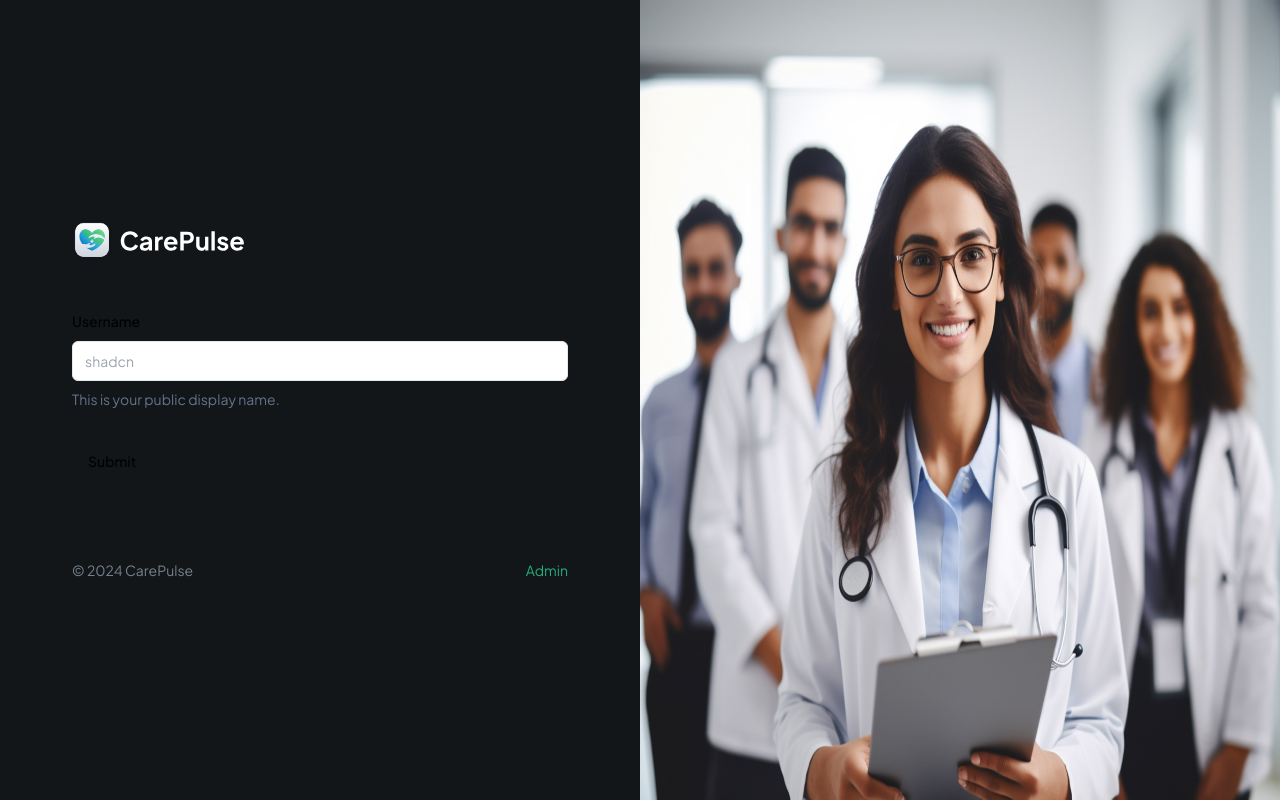
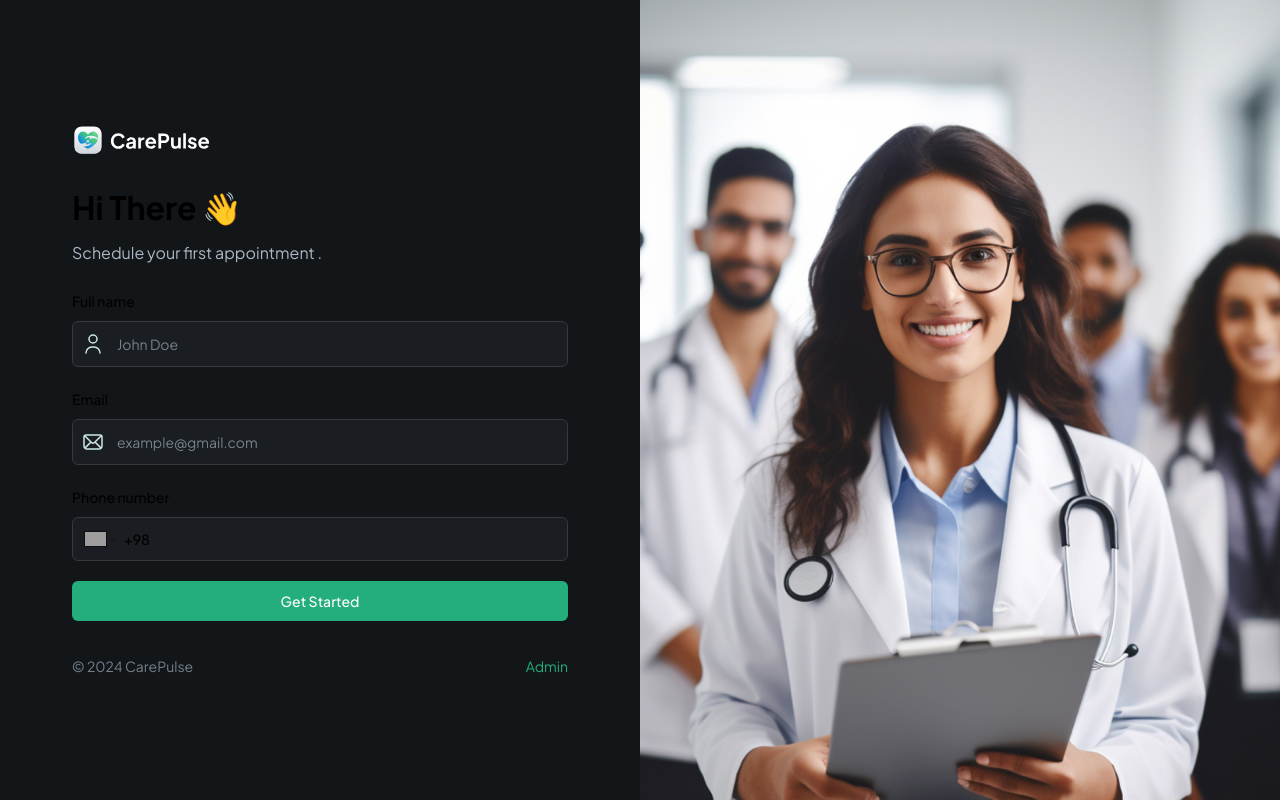
Before and after one commit to ali-smz/care-pulse, a Next.js app: page / in a window 1280 px wide. Built offline with nearby package versions, Linux system fonts and the light colour scheme; grey boxes are pictures that could not be loaded.

Commit message:
patient form compeleted

```diff
--- a/app/globals.css
+++ b/app/globals.css
@@ -49,7 +49,7 @@
   }
 
   .header {
-    @apply text-32-bold md:text-36-bold;
+    @apply text-32-bold;
   }
 
   .sub-header {
--- a/app/page.tsx
+++ b/app/page.tsx
@@ -12,10 +12,10 @@
             width={1000}
             height={1000}
             alt="patient"
-            className="mb-12 h-10 w-fit"
+            className="mb-8 h-8 w-fit"
           />
           <PatientForm />
-          <div className="text-14-regular mt-20 flex justify-between">
+          <div className="text-14-regular mt-9 flex justify-between">
             <p className="xl:text-left justify-items-end text-dark-600">
               © 2024 CarePulse
             </p>
@@ -30,7 +30,7 @@
         height={1000}
         width={1000}
         alt="patient"
-        className=" max-w-[50%]"
+        className="side-img max-w-[50%]"
       />
     </div>
   );
--- /dev/null
+++ b/components/CustomFormField.tsx
@@ -0,0 +1,158 @@
+"use client";
+import {
+  FormControl,
+  FormField,
+  FormItem,
+  FormLabel,
+  FormMessage,
+} from "@/components/ui/form";
+import { Input } from "@/components/ui/input";
+import { Control } from "react-hook-form";
+import { FormFieldType } from "./forms/PatientForm";
+import Image from "next/image";
+import "react-phone-number-input/style.css";
+import PhoneInput from "react-phone-number-input";
+import { E164Number } from "libphonenumber-js/core";
+
+interface CustomProps {
+  control: Control<any>;
+  fieldType: FormFieldType;
+  name: string;
+  label?: string;
+  placeholder?: string;
+  iconSrc?: string;
+  iconAlt?: string;
+  disabled?: boolean;
+  dateFormat?: string;
+  showTimeSelect?: boolean;
+  children?: React.ReactNode;
+  renderSkeleton?: (field: any) => React.ReactNode;
+}
+
+const RenderInput = ({ field, props }: { field: any; props: CustomProps }) => {
+  switch (props.fieldType) {
+    case FormFieldType.INPUT:
+      return (
+        <div className="flex rounded-md border border-dark-500 bg-dark-400">
+          {props.iconSrc && (
+            <Image
+              src={props.iconSrc}
+              height={24}
+              width={24}
+              alt={props.iconAlt || "icon"}
+              className="ml-2"
+            />
+          )}
+          <FormControl>
+            <Input
+              placeholder={props.placeholder}
+              {...field}
+              className="shad-input border-0"
+            />
+          </FormControl>
+        </div>
+      );
+    // case FormFieldType.TEXTAREA:
+    //   return (
+    //     <FormControl>
+    //       <Textarea
+    //         placeholder={props.placeholder}
+    //         {...field}
+    //         className="shad-textArea"
+    //         disabled={props.disabled}
+    //       />
+    //     </FormControl>
+    //   );
+    case FormFieldType.PHONE_INPUT:
+      return (
+        <FormControl>
+          <PhoneInput
+            defaultCountry="IR"
+            placeholder={props.placeholder}
+            international
+            withCountryCallingCode
+            value={field.value as E164Number | undefined}
+            onChange={field.onChange}
+            className="input-phone"
+          />
+        </FormControl>
+      );
+    // case FormFieldType.CHECKBOX:
+    //   return (
+    //     <FormControl>
+    //       <div className="flex items-center gap-4">
+    //         <Checkbox
+    //           id={props.name}
+    //           checked={field.value}
+    //           onCheckedChange={field.onChange}
+    //         />
+    //         <label htmlFor={props.name} className="checkbox-label">
+    //           {props.label}
+    //         </label>
+    //       </div>
+    //     </FormControl>
+    //   );
+    // case FormFieldType.DATE_PICKER:
+    //   return (
+    //     <div className="flex rounded-md border border-dark-500 bg-dark-400">
+    //       <Image
+    //         src="/assets/icons/calendar.svg"
+    //         height={24}
+    //         width={24}
+    //         alt="user"
+    //         className="ml-2"
+    //       />
+    //       <FormControl>
+    //         <ReactDatePicker
+    //           showTimeSelect={props.showTimeSelect ?? false}
+    //           selected={field.value}
+    //           onChange={(date: Date) => field.onChange(date)}
+    //           timeInputLabel="Time:"
+    //           dateFormat={props.dateFormat ?? "MM/dd/yyyy"}
+    //           wrapperClassName="date-picker"
+    //         />
+    //       </FormControl>
+    //     </div>
+    //   );
+    // case FormFieldType.SELECT:
+    //   return (
+    //     <FormControl>
+    //       <Select onValueChange={field.onChange} defaultValue={field.value}>
+    //         <FormControl>
+    //           <SelectTrigger className="shad-select-trigger">
+    //             <SelectValue placeholder={props.placeholder} />
+    //           </SelectTrigger>
+    //         </FormControl>
+    //         <SelectContent className="shad-select-content">
+    //           {props.children}
+    //         </SelectContent>
+    //       </Select>
+    //     </FormControl>
+    //   );
+    case FormFieldType.SKELETON:
+      return props.renderSkeleton ? props.renderSkeleton(field) : null;
+    default:
+      return null;
+  }
+};
+
+const CustomFormField = (props: CustomProps) => {
+  const { control, fieldType, label, name } = props;
+  return (
+    <FormField
+      control={control}
+      name={name}
+      render={({ field }) => (
+        <FormItem className="flex-1">
+          {fieldType !== FormFieldType.CHECKBOX && label && (
+            <FormLabel>{label}</FormLabel>
+          )}
+          <RenderInput field={field} props={props} />
+          <FormMessage className="shad-error" />
+        </FormItem>
+      )}
+    />
+  );
+};
+
+export default CustomFormField;
--- /dev/null
+++ b/components/SubmitButton.tsx
@@ -0,0 +1,36 @@
+import Image from "next/image";
+
+import { Button } from "./ui/button";
+
+interface ButtonProps {
+  isLoading: boolean;
+  className?: string;
+  children: React.ReactNode;
+}
+
+const SubmitButton = ({ isLoading, className, children }: ButtonProps) => {
+  return (
+    <Button
+      type="submit"
+      disabled={isLoading}
+      className={className ?? "shad-primary-btn w-full"}
+    >
+      {isLoading ? (
+        <div className="flex items-center gap-4">
+          <Image
+            src="/assets/icons/loader.svg"
+            alt="loader"
+            width={24}
+            height={24}
+            className="animate-spin"
+          />
+          Loading...
+        </div>
+      ) : (
+        children
+      )}
+    </Button>
+  );
+};
+
+export default SubmitButton;
--- a/components/forms/PatientForm.tsx
+++ b/components/forms/PatientForm.tsx
@@ -3,59 +3,79 @@
 import { zodResolver } from "@hookform/resolvers/zod";
 import { useForm } from "react-hook-form";
 import { z } from "zod";
+import { UserFormValidation } from "@/lib/validation";
+import { useState } from "react";
+import { Form } from "@/components/ui/form";
+import CustomFormField from "../CustomFormField";
+import SubmitButton from "../SubmitButton";
 
-import { Button } from "@/components/ui/button";
-import {
-  Form,
-  FormControl,
-  FormDescription,
-  FormField,
-  FormItem,
-  FormLabel,
-  FormMessage,
-} from "@/components/ui/form";
-import { Input } from "@/components/ui/input";
-
-const formSchema = z.object({
-  username: z.string().min(2, {
-    message: "Username must be at least 2 characters.",
-  }),
-});
+export enum FormFieldType {
+  INPUT = "input",
+  TEXTAREA = "textarea",
+  SELECT = "select",
+  PHONE_INPUT = "phoneInput",
+  CHECKBOX = "checkbox",
+  SKELETON = "skeleton",
+  DATE_PICKER = "datePicker",
+}
 
 const ProfileForm = () => {
-  const form = useForm<z.infer<typeof formSchema>>({
-    resolver: zodResolver(formSchema),
+  const [isLoading, setIsLoading] = useState(false);
+  const form = useForm<z.infer<typeof UserFormValidation>>({
+    resolver: zodResolver(UserFormValidation),
     defaultValues: {
-      username: "",
+      name: "",
+      email: "",
+      phone: "",
     },
   });
 
-  // 2. Define a submit handler.
-  function onSubmit(values: z.infer<typeof formSchema>) {
-    // Do something with the form values.
-    // ✅ This will be type-safe and validated.
-    console.log(values);
+  function onSubmit({
+    name,
+    email,
+    phone,
+  }: z.infer<typeof UserFormValidation>) {
+    setIsLoading(true);
+    try {
+      const user = { name, email, phone };
+      console.log(user);
+    } catch (error) {
+      console.log(error);
+    }
   }
   return (
     <Form {...form}>
-      <form onSubmit={form.handleSubmit(onSubmit)} className="space-y-8">
-        <FormField
+      <form onSubmit={form.handleSubmit(onSubmit)} className="space-y-5 flex-1">
+        <section className="mb-6 space-y-4">
+          <h1 className="header">Hi There 👋</h1>
+          <p className="text-dark-700">Schedule your first appointment . </p>
+        </section>
+        <CustomFormField
+          fieldType={FormFieldType.INPUT}
           control={form.control}
-          name="username"
-          render={({ field }) => (
-            <FormItem>
-              <FormLabel>Username</FormLabel>
-              <FormControl>
-                <Input placeholder="shadcn" {...field} />
-              </FormControl>
-              <FormDescription>
-                This is your public display name.
-              </FormDescription>
-              <FormMessage />
-            </FormItem>
-          )}
+          name="name"
+          label="Full name"
+          placeholder="John Doe"
+          iconSrc="/assets/icons/user.svg"
+          iconAlt="user"
         />
-        <Button type="submit">Submit</Button>
+        <CustomFormField
+          fieldType={FormFieldType.INPUT}
+          control={form.control}
+          name="email"
+          label="Email"
+          placeholder="example@gmail.com"
+          iconSrc="/assets/icons/email.svg"
+          iconAlt="email"
+        />
+        <CustomFormField
+          fieldType={FormFieldType.PHONE_INPUT}
+          control={form.control}
+          name="phone"
+          label="Phone number"
+          placeholder="(555) 123-456"
+        />
+        <SubmitButton isLoading={isLoading}>Get Started</SubmitButton>
       </form>
     </Form>
   );
--- a/components/theme-provider.tsx
+++ b/components/theme-provider.tsx
@@ -7,5 +7,14 @@
   children,
   ...props
 }: React.ComponentProps<typeof NextThemesProvider>) {
+  const [mounted, setMounted] = React.useState(false);
+  React.useEffect(() => {
+    setMounted(true);
+  }, []);
+
+  if (!mounted) {
+    return null;
+  }
+
   return <NextThemesProvider {...props}>{children}</NextThemesProvider>;
 }
--- /dev/null
+++ b/lib/validation.ts
@@ -0,0 +1,12 @@
+import { z } from "zod";
+
+export const UserFormValidation = z.object({
+  name: z
+    .string()
+    .min(2, "Name must be at least 2 characters.")
+    .max(50, "Name must be at most 50 characters."),
+  email: z.string().email("This email is invalid"),
+  phone: z
+    .string()
+    .refine((phone) => /^\+\d{10,15}$/.test(phone), "Invalid phone number"),
+});
--- a/package.json
+++ b/package.json
@@ -20,6 +20,7 @@
     "react": "19.0.0-rc-66855b96-20241106",
     "react-dom": "19.0.0-rc-66855b96-20241106",
     "react-hook-form": "^7.53.2",
+    "react-phone-number-input": "^3.4.10",
     "tailwind-merge": "^2.5.5",
     "tailwindcss-animate": "^1.0.7",
     "zod": "^3.23.8"
```
Also changed, not shown: 1 other file (tests, documents, lock files or other folders).
